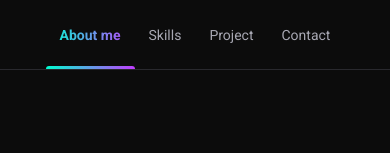
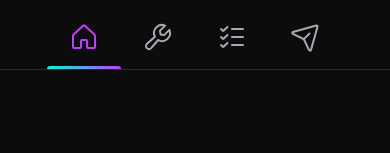
Before and after one commit to ericlys/myportfolio, a Next.js app: page / in a window 390 px wide. Shown: the top 153 px of the page. Built offline with nearby package versions, Linux system fonts and the light colour scheme.

Commit message:
adding mobile menu

```diff
--- a/package.json
+++ b/package.json
@@ -10,6 +10,7 @@
   },
   "dependencies": {
     "next": "12.1.6",
+    "phosphor-react": "^1.4.1",
     "react": "18.1.0",
     "react-dom": "18.1.0",
     "react-icons": "^4.4.0",
--- a/src/components/ActiveLink/index.tsx
+++ b/src/components/ActiveLink/index.tsx
@@ -1,10 +1,14 @@
 import Link, { LinkProps } from "next/link";
 import { useRouter } from "next/router";
+import { IconProps } from "phosphor-react";
 import { cloneElement, ReactElement } from "react";
+
+// type IconType = (props: IconProps) => JSX.Element;
 
 interface ActiveLinkProps extends LinkProps {
   children: ReactElement;
   activeClassName: string;
+  // icon?: IconType;
 }
 
 export function ActiveLink({children, activeClassName, ...rest}: ActiveLinkProps) {
--- a/src/components/Header/styles.module.scss
+++ b/src/components/Header/header.module.scss
@@ -31,6 +31,10 @@
       color: var(--gray-300);
 
       transition: color 0.2s;
+
+      svg {
+        display: none;
+      }
 
 
       &:hover {
@@ -71,8 +75,22 @@
       margin: 0 auto;
 
       a{
-        font-size: 1rem;
-        padding: 0 1rem;
+        padding: 1.5rem;
+
+        &.active{
+          color: var(--grad2);
+        }
+
+        svg{
+          display: block;
+
+        }
+
+
+        span {
+          display: none;
+        }
+
       }
     }
   }
--- a/src/components/Header/index.tsx
+++ b/src/components/Header/index.tsx
@@ -1,5 +1,6 @@
 import { ActiveLink } from '../ActiveLink';
-import styles from './styles.module.scss';
+import styles from './header.module.scss';
+import { House, ListChecks, PaperPlaneTilt, Wrench } from 'phosphor-react';
 
 export function Header(){
   return(
@@ -8,16 +9,28 @@ export function Header(){
        <h2><strong>@</strong>EriclysMoreira</h2>
         <nav>
         <ActiveLink activeClassName={styles.active} href="/">
-          <a href='#' className={styles.active}>About me</a>
+          <a href='#' className={styles.active}>
+            <House size={32}/>
+            <span>About me</span>
+          </a>
         </ActiveLink>
         <ActiveLink activeClassName={styles.active} href="/skills">
-          <a href='#'>Skills</a>
+          <a href='#'>
+            <Wrench size={32} />
+            <span>Skills</span>
+          </a>
         </ActiveLink>
         <ActiveLink activeClassName={styles.active} href="/project">
-          <a href='#'>Project</a>
+          <a href='#'>
+            <ListChecks size={32} />
+            <span>Project</span>
+          </a>
         </ActiveLink>
         <ActiveLink activeClassName={styles.active} href="/contact">
-          <a href='#'>Contact</a>
+          <a href='#'>
+            <PaperPlaneTilt size={32} />
+            <span>Contact</span>
+          </a>
         </ActiveLink>
         </nav>
       </div>
```
Also changed, not shown: 1 other file (tests, documents, lock files or other folders).
